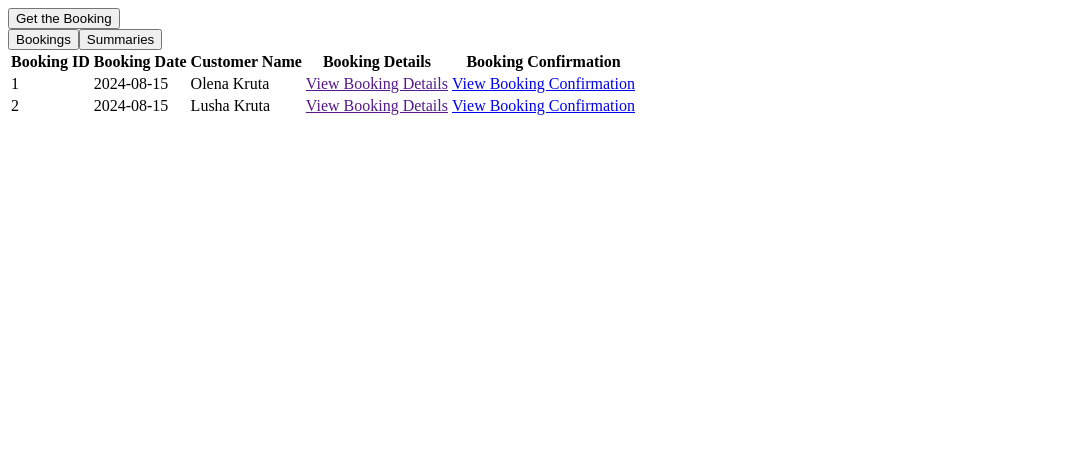
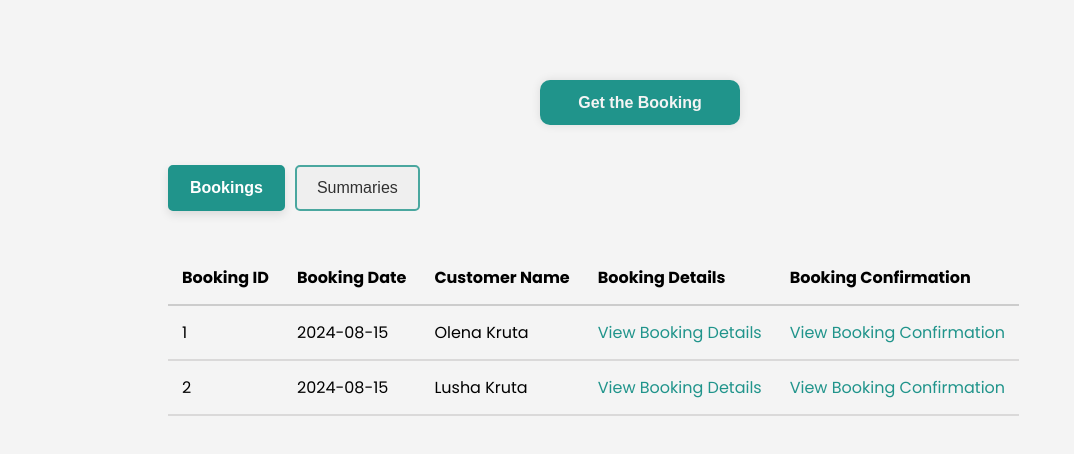
Before and after one commit to Yuliia-Kruta/find-campsite-manager, a React (Create React App) app in the folder frontend/: page / in a window 1280 px wide. Shown: the top 454 px of the page, without its empty margins (0-1074 px from the left). Built offline with nearby package versions, Linux system fonts and the light colour scheme.

Commit message:
Added styling

```diff
--- a/frontend/src/components/Main.js
+++ b/frontend/src/components/Main.js
@@ -78,8 +78,9 @@ const Main = () => {
     };
 
     return (
-        <div className="container">
+        <div className="wrapper">
             <button className="get-booking-btn" onClick={handleGetBooking}>Get the Booking</button>
+            <div className="info">
                 <div className="tabs">
                     <button onClick={() => setActiveTab('bookings')} className={activeTab === 'bookings' ? 'active' : ''}>Bookings</button>
                     <button onClick={() => setActiveTab('summaries')} className={activeTab === 'summaries' ? 'active' : ''}>Summaries</button>
@@ -90,7 +91,7 @@ const Main = () => {
                     <SummariesTab summaries={summaries} />
                 )}
             </div>
-
+        </div>
     );
 }
 
--- a/frontend/src/index.css
+++ b/frontend/src/index.css
@@ -1,32 +1,129 @@
+@import url('https://fonts.googleapis.com/css2?family=Poppins:wght@100;400;500;600;700&display=swap');
 
-/*
+* {
+  margin: 0;
+  padding: 0;
+  box-sizing: border-box;
+}
+
+body {
+  font-family: 'Poppins', sans-serif;
+  -webkit-font-smoothing: antialiased;
+  -moz-osx-font-smoothing: grayscale;
+  display: flex;
+  justify-content: center;
+  min-height: 100vh;
+  background-color: #f4f4f4;
+}
+
+.wrapper{
+  width: 80vw;
+  max-width: 1200px;
+  color: black;
+  border-radius: 10px;
+  padding: 30px 40px;
+  margin: 50px 0 0 0;
+  display: flex;
+  flex-direction: column;
+  align-items: center;
+}
+
+.get-booking-btn{
+  width: 200px;
+  height: 45px;
+  background-color: #20948b;
+  border: none;
+  outline: none;
+  border-radius: 10px;
+  box-shadow: 0 0 10px rgba(0, 0, 0, .1);
+  cursor: pointer;
+  font-size: 16px;
+  color: #f4f4f4;
+  font-weight: 700;
+  justify-self: center;
+}
+
+/* Tabs buttons */
+
 .tabs {
+  display: flex;
+  justify-content: center;
   margin: 20px 0;
+  gap: 10px;
 }
 
 .tabs button {
-  margin-right: 10px;
+  border: 2px solid #20948b;
+  outline: none;
+  padding: 12px 20px;
+  font-size: 16px;
+  border-radius: 5px;
+  cursor: pointer;
+  transition: background-color 0.3s ease, color 0.3s ease;
+}
+
+.tabs button:hover {
+  box-shadow: 0 0 8px #65b3ac;
 }
 
 .tabs button.active {
-  font-weight: bold;
-  color: blue;
+  font-weight: 700;
+  background-color: #65b3ac;
+  background-color: #20948b;
+  color: white;
+  box-shadow: 0px 4px 10px rgba(0, 0, 0, 0.1);
+}
+
+.tabs button:not(.active) {
+  opacity: 0.8;
+}
+
+.tabs button:not(.active):hover {
+  opacity: 1;
+}
+
+/* Table Section */
+
+.info{
+  display: flex;
+  flex-direction: column;
+  align-items: start;
+  margin: 20px 0 0 0;
+  width: 100%;
+}
+
+.bookings-tab, .summaries-tab {
+  width: 100%;
+  margin: 20px auto;
 }
 
 table {
-  width: 100%;
   border-collapse: collapse;
 }
 
+thead{
+  border-bottom: 2px solid #ccc;
+}
+
+tbody tr{
+  border-bottom: 2px solid #dad9d9;
+}
+tbody tr:hover {
+  background-color: #dad9d9;
+}
+
 th, td {
-  padding: 10px;
-  border: 1px solid #ccc;
+  padding: 14px;
   text-align: left;
 }
 
-ul {
-  list-style-type: none;
-  padding: 0;
-}/*
+td a {
+  text-decoration: none;
+  color: #20948b;
+}
 
-/*Start is here*/
+td a:hover{
+  text-decoration: none;
+  color: #0f7d74;
+  text-shadow: 0px 4px 10px rgba(0, 0, 0, 0.1);
+}
```
Lines whose indentation alone changed are shown as unchanged.
